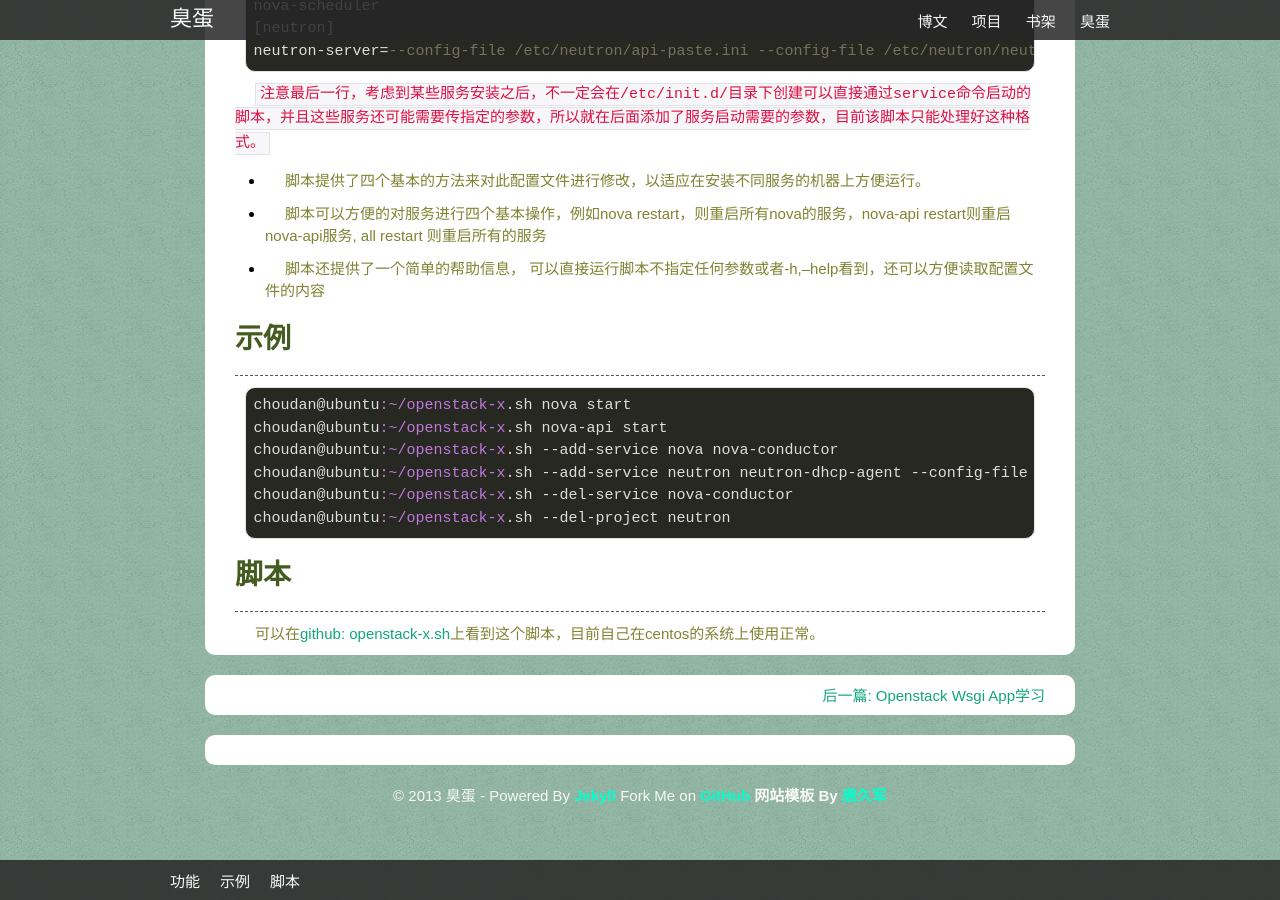
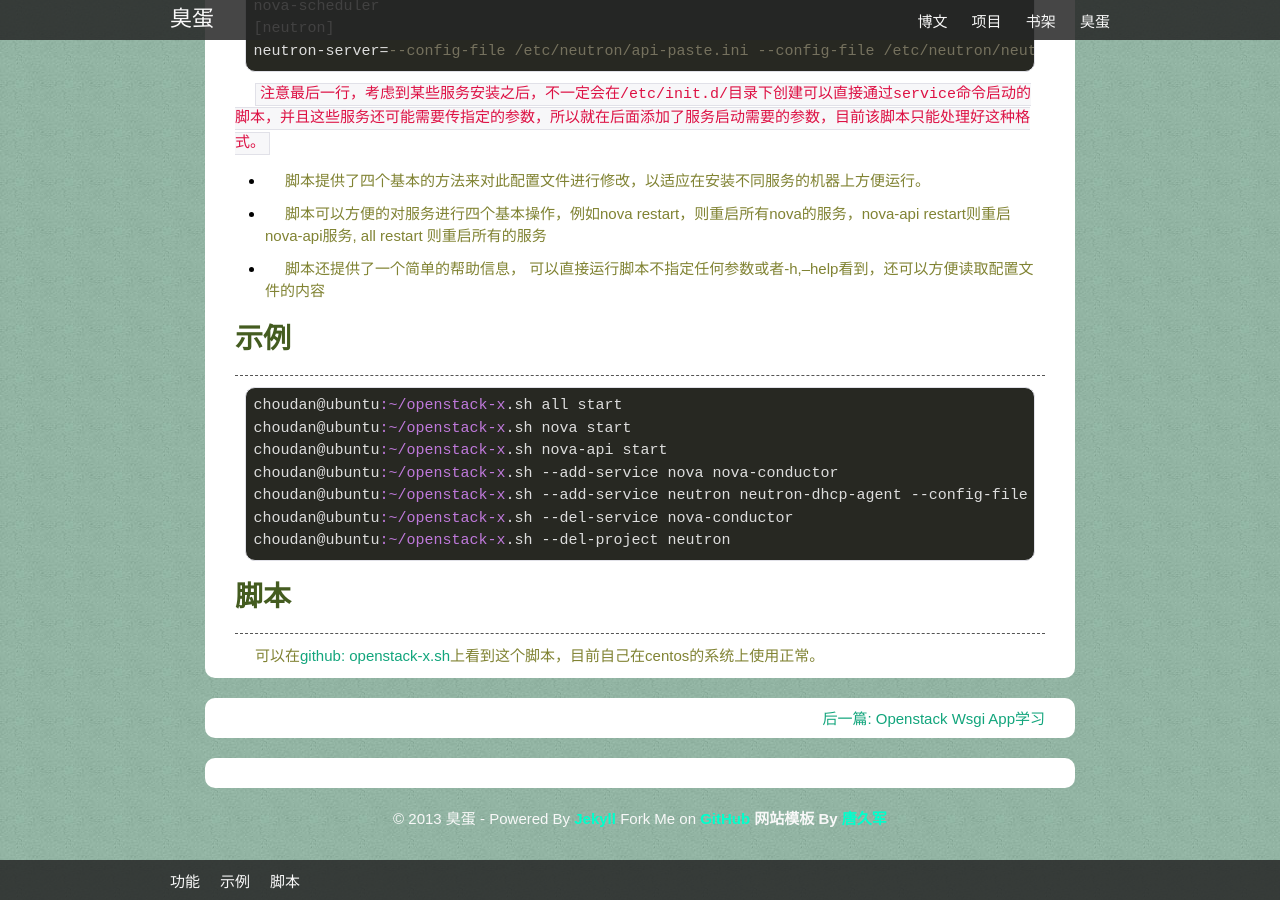
Before and after one commit to liuan/blog, a Jekyll site: the page built from _posts/2013-12-10-OpenStack-服务启动脚本.md, in a window 1280 px wide and 900 px high, scrolled down 991 px. Built offline with Jekyll 4.4.1, drawn with Linux system fonts in a browser that asks for light colours; comment, search, counter and statistics services are not loaded.

Commit message:
openstack x

```diff
--- a/_posts/2013-12-10-OpenStack-服务启动脚本.md
+++ b/_posts/2013-12-10-OpenStack-服务启动脚本.md
@@ -50,6 +50,7 @@ OpenStack的服务特别多，并且不同的主机根据部署规划的考虑
 ### 示例
 ************
 
+    choudan@ubuntu:~/openstack-x.sh all start
     choudan@ubuntu:~/openstack-x.sh nova start
     choudan@ubuntu:~/openstack-x.sh nova-api start
     choudan@ubuntu:~/openstack-x.sh --add-service nova nova-conductor
```
